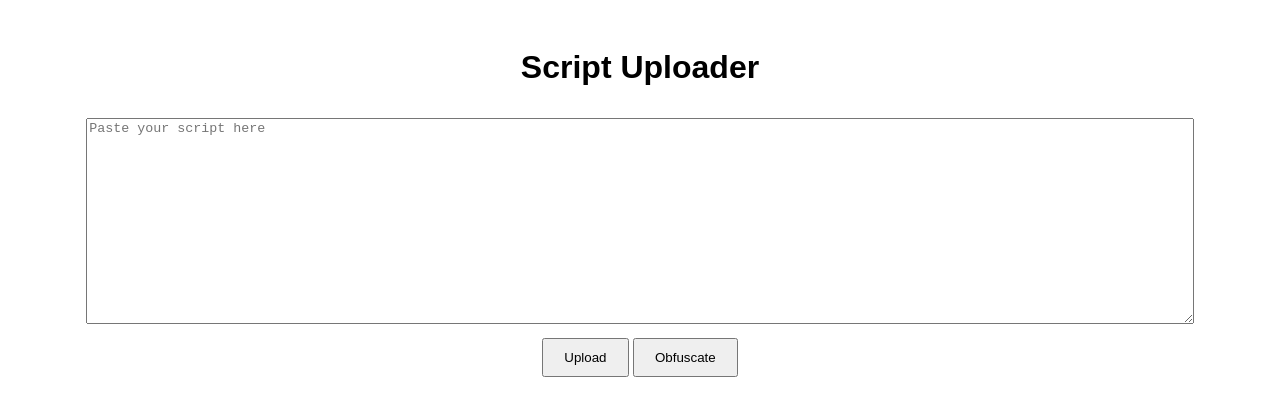
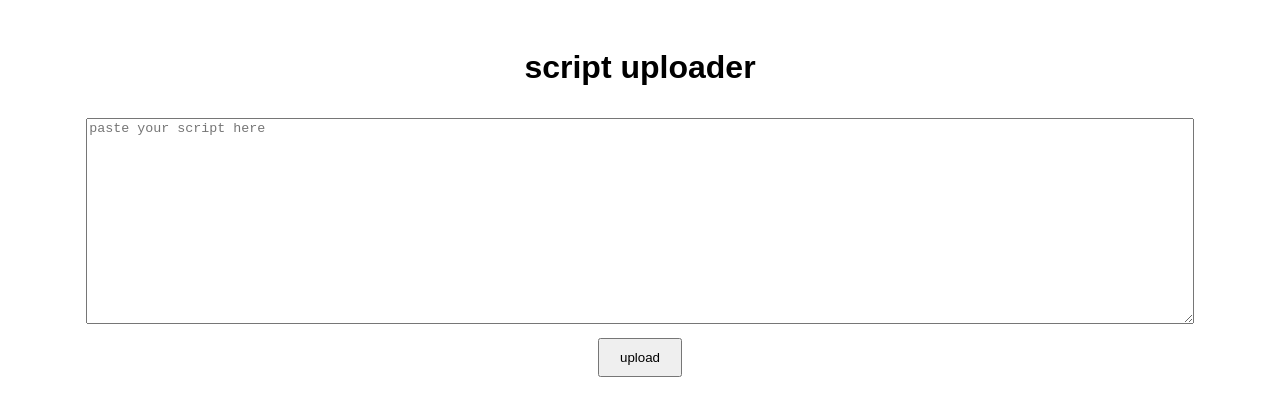
Before and after one commit to IncognitoScripts/IncoRBX, a website: page public/index.html in a window 1280 px wide. Drawn offline with Linux system fonts and the light colour scheme.

Commit message:
index.html

```diff
--- a/public/index.html
+++ b/public/index.html
@@ -3,7 +3,7 @@
 <head>
     <meta charset="UTF-8">
     <meta name="viewport" content="width=device-width, initial-scale=1.0">
-    <title>Script Uploader</title>
+    <title>script uploader</title>
     <style>
         body { font-family: Arial, sans-serif; text-align: center; padding: 20px; }
         textarea { width: 90%; height: 200px; margin: 10px 0; }
@@ -12,17 +12,16 @@
     </style>
 </head>
 <body>
-    <h1>Script Uploader</h1>
-    <textarea id="scriptInput" placeholder="Paste your script here"></textarea><br>
-    <button onclick="uploadScript()">Upload</button>
-    <button onclick="obfuscateScript()">Obfuscate</button>
+    <h1>script uploader</h1>
+    <textarea id="scriptInput" placeholder="paste your script here"></textarea><br>
+    <button onclick="uploadScript()">upload</button>
     <div id="result"></div>
 
     <script>
         async function uploadScript() {
             const scriptContent = document.getElementById('scriptInput').value;
             if (!scriptContent) {
-                alert('Please paste a script');
+                alert('please paste a script');
                 return;
             }
 
@@ -35,32 +34,10 @@
             const data = await response.json();
             if (data.success) {
                 document.getElementById('result').innerHTML = `
-                    <a href="/raw/${data.id}" target="_blank">Your Raw Script</a>
+                    <a href="/raw/${data.id}" target="_blank">your raw script</a>
                 `;
             } else {
-                alert('Failed to upload script');
-            }
-        }
-
-        async function obfuscateScript() {
-            const scriptContent = document.getElementById('scriptInput').value;
-            if (!scriptContent) {
-                alert('Please paste a script');
-                return;
-            }
-
-            const response = await fetch('/obfuscate', {
-                method: 'POST',
-                headers: { 'Content-Type': 'application/json' },
-                body: JSON.stringify({ script: scriptContent }),
-            });
-
-            const data = await response.json();
-            if (data.success) {
-                document.getElementById('scriptInput').value = data.obfuscated;
-                alert('Script obfuscated successfully');
-            } else {
-                alert('Failed to obfuscate script');
+                alert('failed to upload script');
             }
         }
     </script>
```
